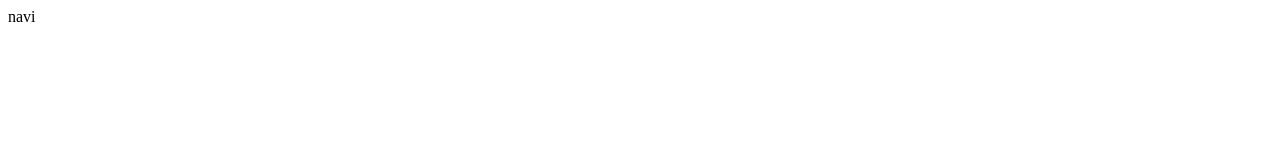
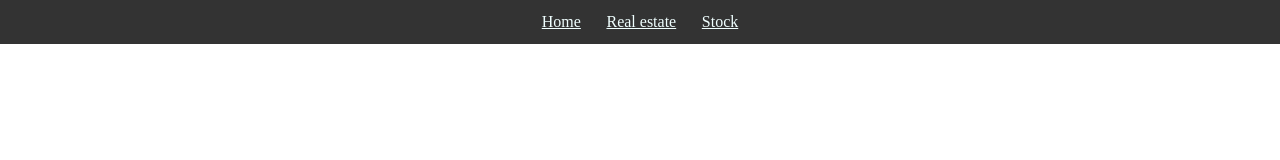
Before and after one commit to brocolriri/invest, a plain HTML site: page index.html in a window 1280 px wide. Drawn offline with Linux system fonts and the light colour scheme.

Commit message:
v2208102245

```diff
--- a/index.html
+++ b/index.html
@@ -1,13 +1,33 @@
 <!DOCTYPE html>
-<html lang="en">
+<html lang="ko-KR">
 <head>
     <meta charset="UTF-8">
     <meta http-equiv="X-UA-Compatible" content="IE=edge">
     <meta name="viewport" content="width=device-width, initial-scale=1.0">
     <link rel="stylesheet" href="style.css">
-    <title>Document</title>
+    <title>Invest</title>
 </head>
 <body>
-    <nav id="globalnav">navi</nav>
+    <nav id="globalnav">
+        <div class="nav-content">
+            <ul class="nav-list">
+                <li class="nav-item nav-logo">
+                    <a class="nav-link nav-link-home" href="">
+                        <span class="nav-link-text">Home</span>
+                    </a>
+                </li>
+                <li class="nav-item nav-item-menu nav-realestate">
+                    <a class="nav-link nav-link-realestate" href="">
+                        <span class="nav-link-text">Real estate</span>
+                    </a>
+                </li>
+                <li class="nav-item nav-item-menu nav-stock">
+                    <a class="nav-link nav-link-stock" href="">
+                        <span class="nav-link-text">Stock</span>
+                    </a>
+                </li>
+            </ul>
+        </div>
+    </nav>
 </body>
 </html>
--- a/style.css
+++ b/style.css
@@ -0,0 +1,30 @@
+body {
+    margin: 0;
+}
+
+#globalnav {
+    background: rgba(0, 0, 0, 0.8);
+}
+
+#globalnav *, #globalnav *:before, #globalnav *:after {
+    margin: 0;
+}
+
+ul {
+    padding: 0;
+    display: flex;
+    justify-content: center;
+}
+
+li {
+    display: inline-block;
+    padding: 1%;
+}
+
+a {
+    color: azure;
+}
+
+a:hover {
+    color: aqua;
+}
```
